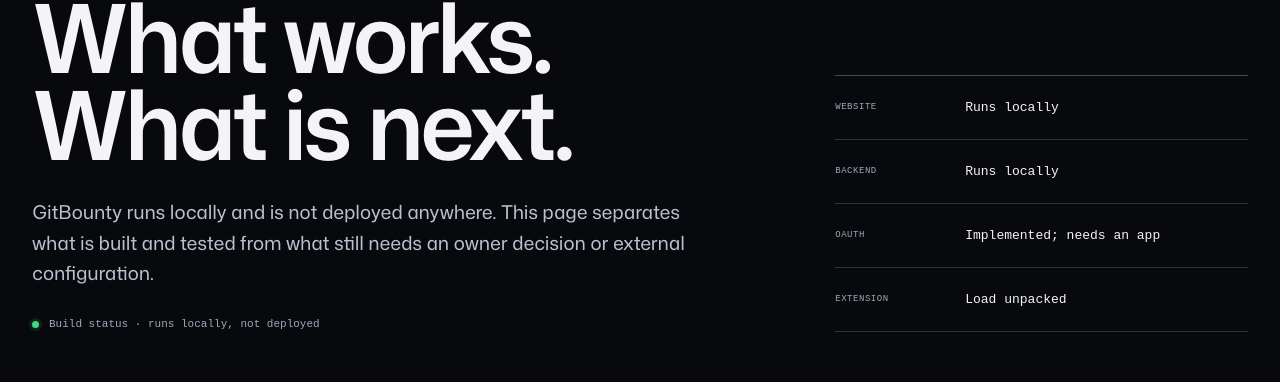
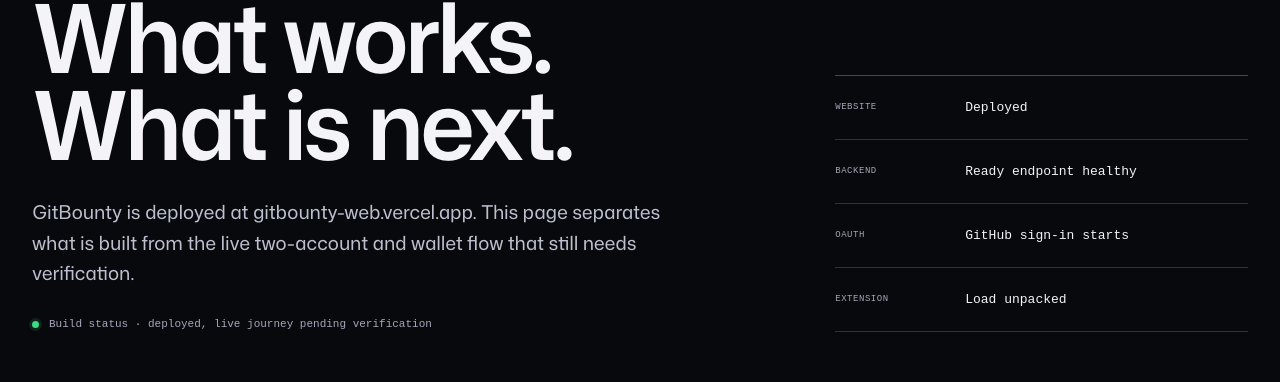
Before and after one commit to dipesh4000/gitbounty, a Next.js app in the folder frontend/web/: page /status in a window 1280 px wide. Shown: the part 217-599 px from the top of the page. Built offline with nearby package versions, Linux system fonts and the light colour scheme; no server answers.

Commit message:
adjust the line break on the homepage

```diff
--- a/frontend/web/app/components/BroadsheetLanding.jsx
+++ b/frontend/web/app/components/BroadsheetLanding.jsx
@@ -90,7 +90,7 @@
   <Image className="hero-mascot hm-left" src="/mascot-backpack_phone.svg" width={270} height={297} unoptimized data-speed="-0.12" alt="" aria-hidden="true" />
   <div className="wrap hero-inner">
     <a className="announcement reveal" href="#extension"><span>GITHUB, WITH REWARDS</span> Meet your new sidekick <b aria-hidden="true">→</b></a>
-    <h1 className="reveal">Good work <em>deserves</em><br />to be seen.</h1>
+    <h1 className="reveal">Good work <em>deserves</em> to be seen.</h1>
     <p className="intro reveal">Find an issue worth your time. Ship a pull request.<br />Build a contribution history that speaks for itself.</p>
     <div className="actions reveal">
       <a className="btn primary"  href={destination("/explore")}>Explore bounties <span aria-hidden="true">↗</span></a>
--- a/frontend/web/app/components/InteriorPage.tsx
+++ b/frontend/web/app/components/InteriorPage.tsx
@@ -125,12 +125,12 @@
   status: {
     path: "/status",
     title: "What works. What is next.",
-    lede: "GitBounty runs locally and is not deployed anywhere. This page separates what is built and tested from what still needs an owner decision or external configuration.",
-    status: "Build status · runs locally, not deployed",
-    evidence: [["WEBSITE", "Runs locally"], ["BACKEND", "Runs locally"], ["OAUTH", "Implemented; needs an app"], ["EXTENSION", "Load unpacked"]],
+    lede: "GitBounty is deployed at gitbounty-web.vercel.app. This page separates what is built from the live two-account and wallet flow that still needs verification.",
+    status: "Build status · deployed, live journey pending verification",
+    evidence: [["WEBSITE", "Deployed"], ["BACKEND", "Ready endpoint healthy"], ["OAUTH", "GitHub sign-in starts"], ["EXTENSION", "Load unpacked"]],
     sections: [
       { heading: "Built and tested.", body: "GitHub OAuth, the append-only points ledger with its bounds and anti-double-award constraints, the maintainer publish and lifecycle workflow, merged-pull-request synchronisation with recorded status, category leaderboards, the opportunity explorer, and the browser extension.", items: ["The backend and extension test suites cover these paths.", "Database migrations bootstrap a clean database from scratch.", "Points rules are documented and enforced in both the application and the database."] },
-      { heading: "Not done.", body: "GitBounty is not deployed and this page makes no claim that it is. Private repositories are not supported, collusion between two cooperating accounts is not defended against, and the privacy and terms summaries have not been legally reviewed.", code: "runs locally ≠ deployed" },
+      { heading: "Not done.", body: "The complete live GitHub merge, claim and wallet payment flow still needs a two-account test. Private repositories are not supported, collusion between two cooperating accounts is not defended against, and the privacy and terms summaries have not been legally reviewed.", code: "deployed ≠ verified end to end" },
     ],
     next: [["/extension", "Install the extension"], ["https://github.com/dipesh4000/gitbounty", "Follow development on GitHub ↗"]],
   },
--- a/frontend/web/app/landing.css
+++ b/frontend/web/app/landing.css
@@ -65,7 +65,7 @@
 .announcement b{display:inline-block;transition:transform .3s var(--ease)}
 .announcement:hover b{transform:translateX(5px)}
 .hero h1{max-width:1200px;margin:38px auto 30px;font-size:clamp(56px,8.3vw,124px);line-height:.97}
-.hero h1 em{display:inline-block;color:#bb86ff;transform:rotate(-7deg);text-shadow:0 12px 55px #9952d97a;animation:landing-headline-pop .9s .25s var(--ease) both}
+.hero h1 em{display:inline-block;white-space:nowrap;color:#bb86ff;transform:rotate(-7deg);text-shadow:0 12px 55px #9952d97a;animation:landing-headline-pop .9s .25s var(--ease) both}
 .hero .intro{font-size:20px;color:#eee8fa}
 .hero .actions{margin-top:36px;justify-content:center}
 .hero .btn{min-height:51px}
```
Also changed, not shown: 2 other files (tests, documents, lock files or other folders).
